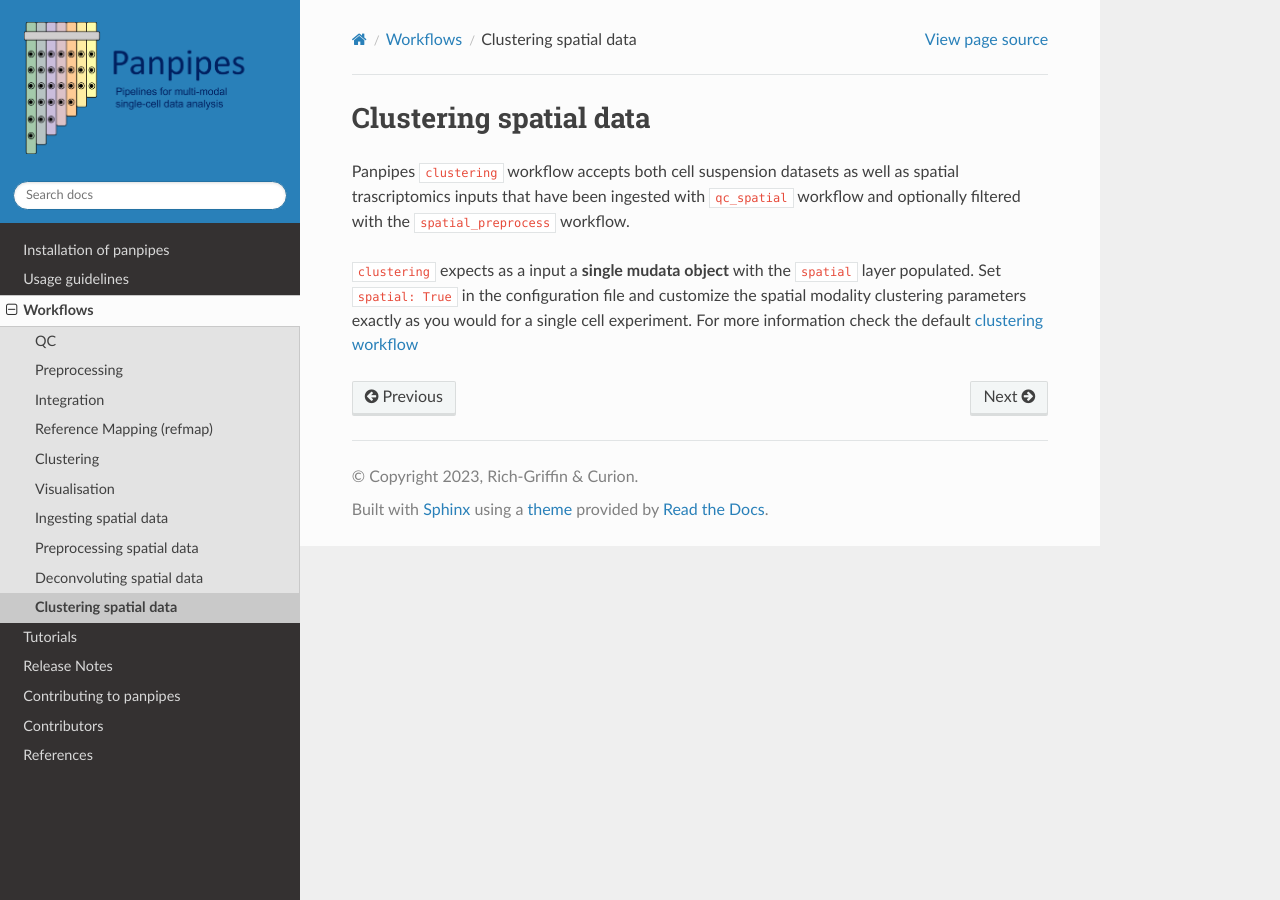
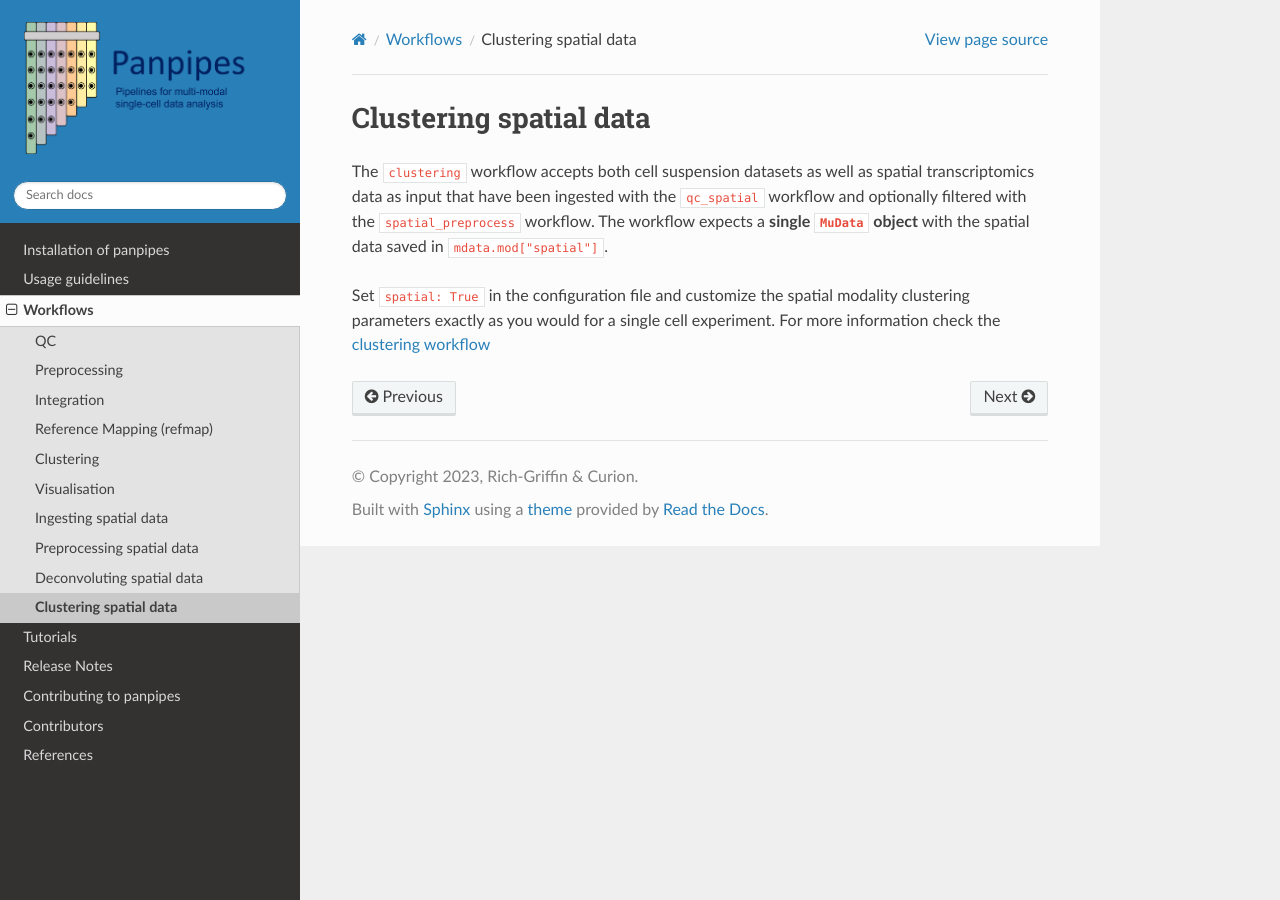
Before and after one commit to DendrouLab/panpipes, a Sphinx documentation site: the page built from docs/workflows/clustering_spatial.md, in a window 1280 px wide. Built offline with Sphinx 7.4.7 and the Read the Docs theme 2.0.0, drawn with Linux system fonts in a browser that asks for light colours.

Commit message:
Remove typo

```diff
--- a/docs/workflows/clustering_spatial.md
+++ b/docs/workflows/clustering_spatial.md
@@ -1,7 +1,7 @@
 Clustering spatial data
 =========================
 
-Panpipes `clustering` workflow accepts both cell suspension datasets as well as spatial trascriptomics inputs that have been ingested with `qc_spatial` workflow and optionally filtered with the `spatial_preprocess` workflow.
+The `clustering` workflow accepts both cell suspension datasets as well as spatial transcriptomics data as input that have been ingested with the `qc_spatial` workflow and optionally filtered with the `spatial_preprocess` workflow.
+The workflow expects a **single `MuData` object** with the spatial data saved in `mdata.mod["spatial"]`.
 
-`clustering` expects as a input a **single mudata object** with the `spatial` layer populated.
-Set `spatial: True` in the configuration file and customize the spatial modality clustering parameters exactly as you would for a single cell experiment. For more information check the default [clustering workflow](./clustering.md)
+Set `spatial: True` in the configuration file and customize the spatial modality clustering parameters exactly as you would for a single cell experiment. For more information check the [clustering workflow](./clustering.md)
```
